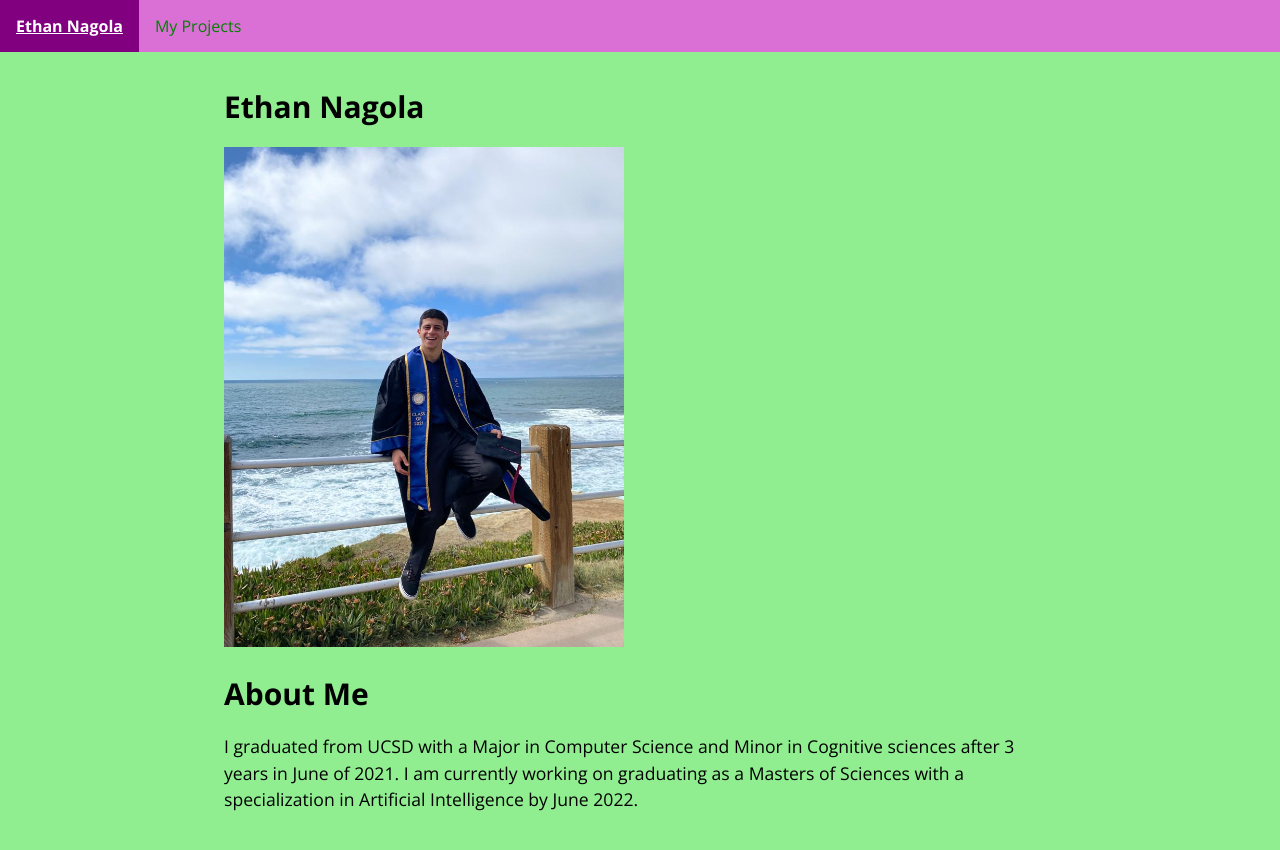
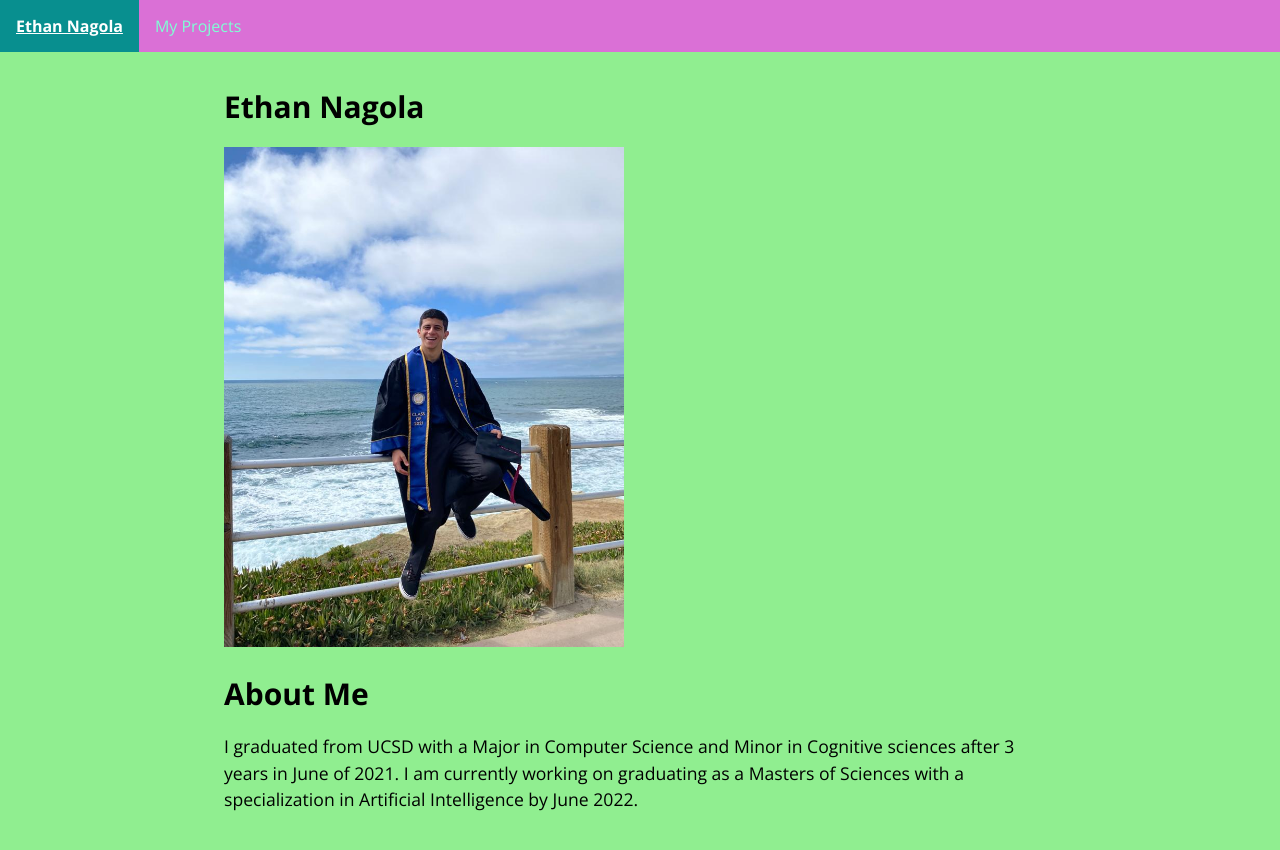
Before and after one commit to enagola/web, a Jekyll site: the page built from docs/ethan.md, in a window 1280 px wide. Shown: the top 850 px of the page. Built offline with Jekyll 4.4.1, drawn with Linux system fonts in a browser that asks for light colours.

Commit message:
Update menu-design.css

```diff
--- a/docs/stylesheets/menu-design.css
+++ b/docs/stylesheets/menu-design.css
@@ -12,12 +12,12 @@
 }
 .nav_li:hover
 {
-  background-color: purple;
+  background-color: #088F8F;
 }
 .nav_a
 {
   display: block;
-  color:green;
+  color:#7FFFD4;
   text-align: center;
   padding: 14px 16px;
   text-decoration: none;
```
